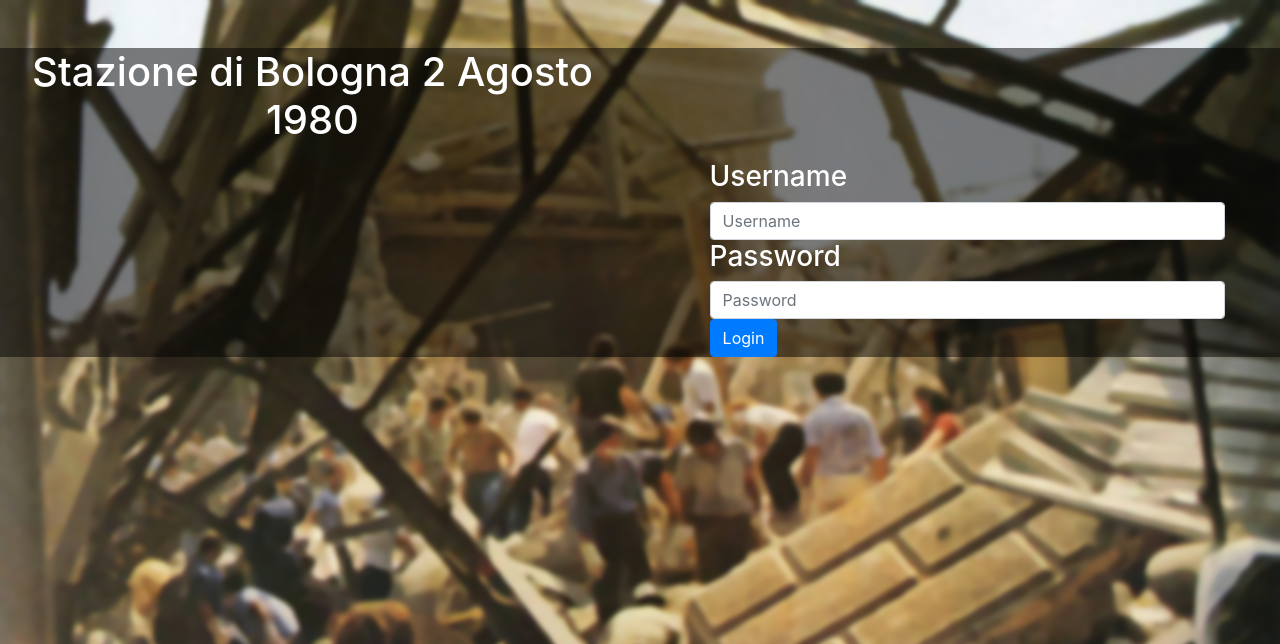
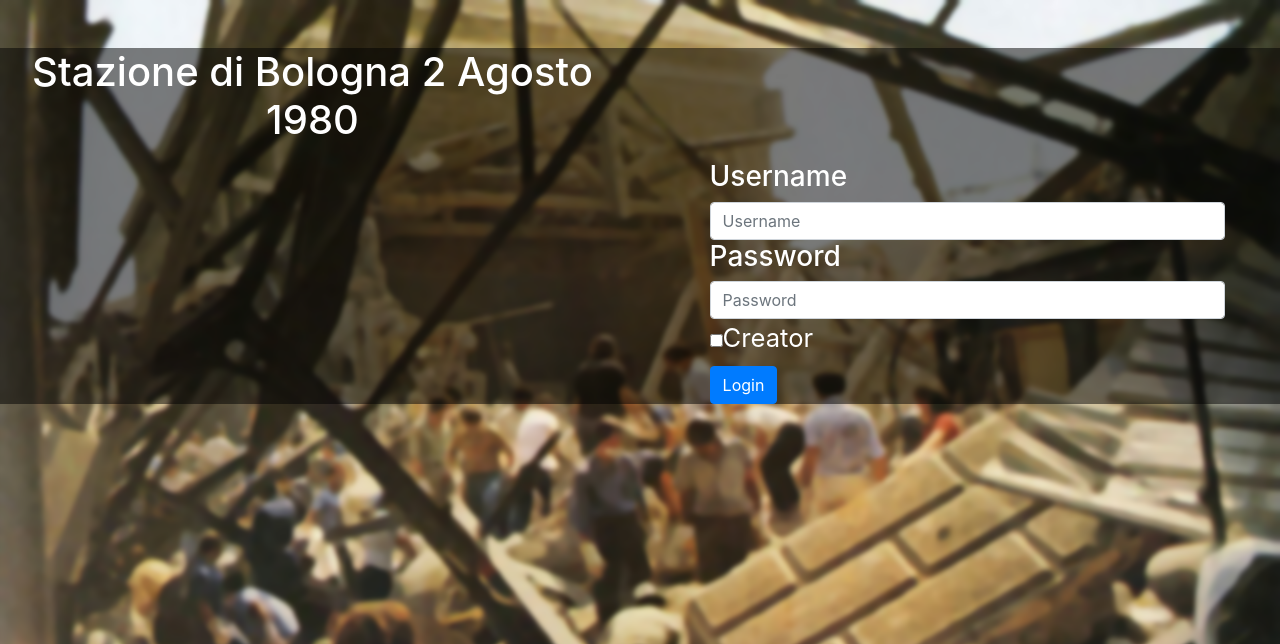
Before and after one commit to shacharoz/Learning_Programming_Basics_With_Python, a Flask app: page /login in a window 1280 px wide. Shown: the top 644 px of the page. Run offline with Flask 2, Linux system fonts and the light colour scheme; some libraries are stand-ins or nearby versions.

Commit message:
teacher login + teacher full control of creating lesson

```diff
--- a/app.py
+++ b/app.py
@@ -2,7 +2,7 @@ import os
 
 from flask import abort, flash, Flask, jsonify, render_template, redirect, request
 from flask_login import current_user, LoginManager, login_required, login_user
-from wtforms import PasswordField, StringField, SubmitField
+from wtforms import PasswordField, StringField, SubmitField, BooleanField
 from wtforms.validators import DataRequired, Length
 from werkzeug.utils import secure_filename
 from flask_sqlalchemy import SQLAlchemy
@@ -29,6 +29,7 @@ from models import ADMIN_USER, AnonymousUser, GUEST_USER, NORMAL_USER, User, Sli
 class LoginForm(FlaskForm):
     username = StringField('Username', validators=[DataRequired(), Length(min=2, max=20)])
     password = PasswordField('Password', validators=[DataRequired()])
+    creator = BooleanField('Creator')
     submit = SubmitField('Login')
 
 
@@ -68,7 +69,7 @@ def login():
                 flash('Login failed!', 'danger')
                 return redirect('login')
         else:
-            user = User(username=form.username.data, password=form.password.data, role=ADMIN_USER)
+            user = User(username=form.username.data, password=form.password.data, role=ADMIN_USER if form.creator.data else NORMAL_USER)
             db.session.add(user)
             db.session.commit()
             login_user(user)
--- a/static/css/slideshow.css
+++ b/static/css/slideshow.css
@@ -1,6 +1,6 @@
-body {
+/*body {
   overflow: hidden;
-}
+}*/
 
 .bg-black {
   background: rgba(0, 0, 0, 0.5);
--- a/templates/layout.html
+++ b/templates/layout.html
@@ -10,6 +10,7 @@
   {% block style %}{% endblock %}
 </head>
 <body>
+  {% block navbar %}{% endblock %}
   <div class="container container-primary">
     {% with messages = get_flashed_messages(with_categories=true) %}
       {% if messages %}
@@ -22,6 +23,7 @@
     {% endwith %}
     {% block content %}{% endblock %}
   </div>
+  {% block footer %}{% endblock %}
   <script src="https://code.jquery.com/jquery-3.3.1.slim.min.js" integrity="sha384-q8i/X+965DzO0rT7abK41JStQIAqVgRVzpbzo5smXKp4YfRvH+8abtTE1Pi6jizo" crossorigin="anonymous"></script>
   <script src="https://cdnjs.cloudflare.com/ajax/libs/popper.js/1.14.7/umd/popper.min.js" integrity="sha384-UO2eT0CpHqdSJQ6hJty5KVphtPhzWj9WO1clHTMGa3JDZwrnQq4sF86dIHNDz0W1" crossorigin="anonymous"></script>
   <script src="https://stackpath.bootstrapcdn.com/bootstrap/4.3.1/js/bootstrap.min.js" integrity="sha384-JjSmVgyd0p3pXB1rRibZUAYoIIy6OrQ6VrjIEaFf/nJGzIxFDsf4x0xIM+B07jRM" crossorigin="anonymous"></script>
--- a/templates/login.html
+++ b/templates/login.html
@@ -68,6 +68,9 @@
                         {{ form.password(class_='form-control', placeholder='Password') }}
                     </div>
                     <div>
+                        {{ form.creator() }}{{ form.creator.label(style='font-size: 1.6em', class='text-white') }}
+                    </div>
+                    <div>
                         {{ form.submit(class_='btn btn-primary') }}
                     </div>
                 </fieldset>
```
Also changed, not shown: templates/admin.html (+19 -0 lines), app.db, users.db (added).
